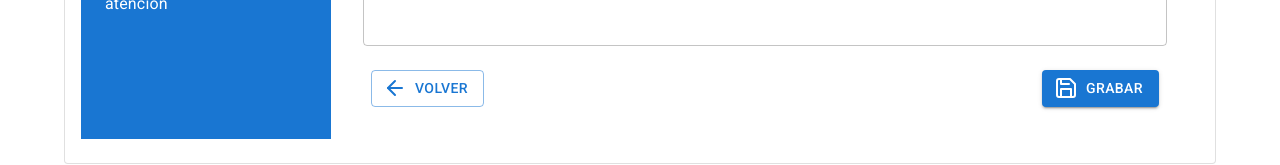
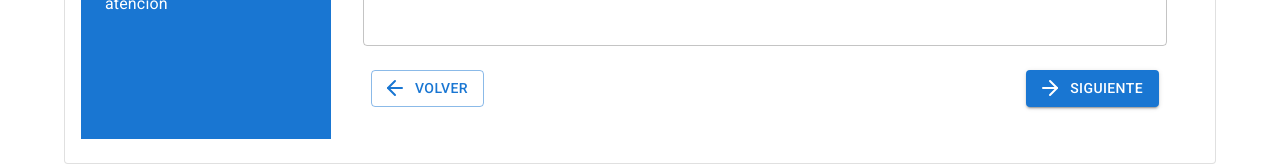
Before and after one commit to reneframirez/oirs-externo-frontend, a React (Vite) app: page /oirs/solicitud-ciudadana-externa/datos-causa in a window 1280 px wide. Shown: the part 400-565 px from the top of the page. Built offline with nearby package versions, Linux system fonts and the light colour scheme.

Commit message:
next button add

```diff
--- a/src/pages/oirs/solicitud-ciudadana-externa/DatosCausa.jsx
+++ b/src/pages/oirs/solicitud-ciudadana-externa/DatosCausa.jsx
@@ -5,7 +5,7 @@ import { useNavigate } from 'react-router-dom';
 import { useDispatch, useSelector } from 'react-redux';
 import { setFormularioData } from '../../../store/actions';
 import { useEffect } from 'react';
-import { SaveButton, BackButton } from '../../../components/CustomButtons';
+import { BackButton, NextButton } from '../../../components/CustomButtons';
 
 const DatosCausa = () => {
 	const dispatch = useDispatch();
@@ -175,7 +175,7 @@ const DatosCausa = () => {
 				{/* Botones de navegación */}
 				<Box className="flex justify-between">
 					<BackButton />
-					<SaveButton onClick={handleSubmit(onSubmit)} />
+					<NextButton onClick={handleSubmit(onSubmit)} />
 				</Box>
 			</form>
 		</Box>
```
